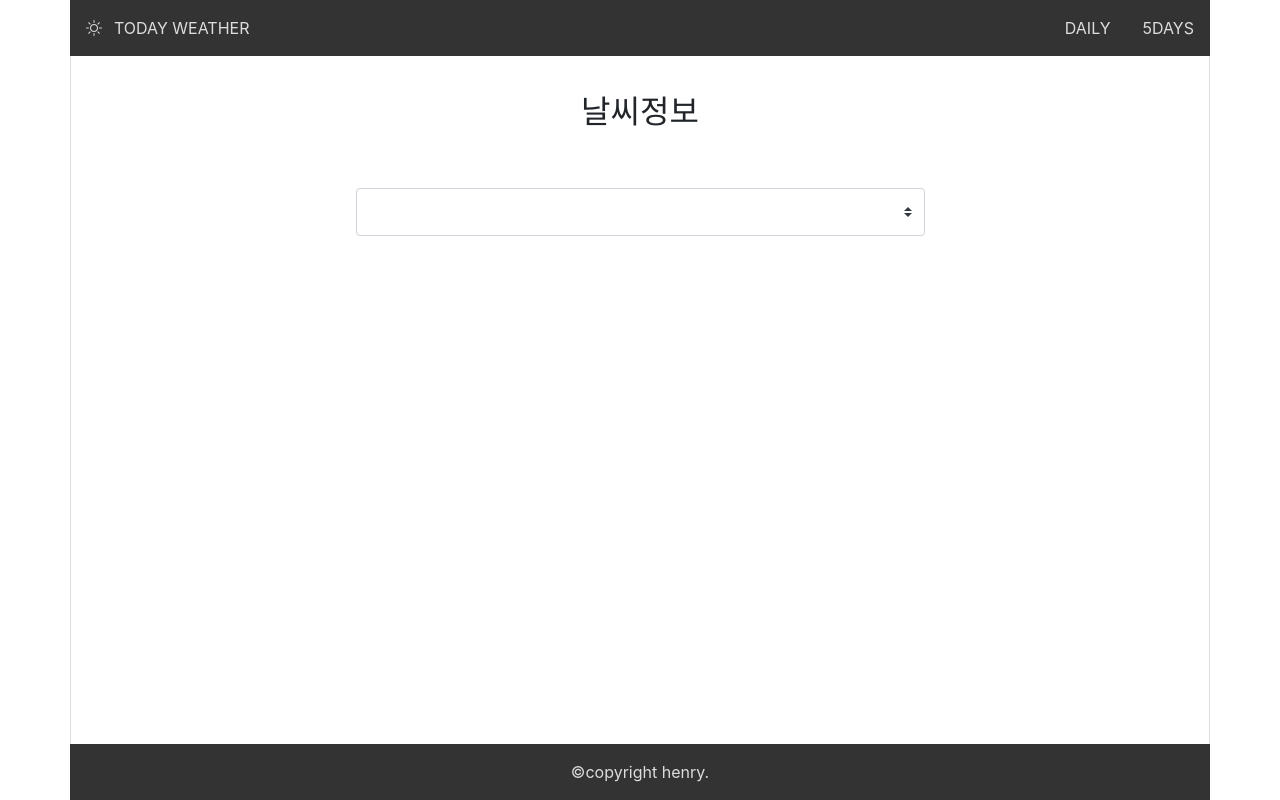
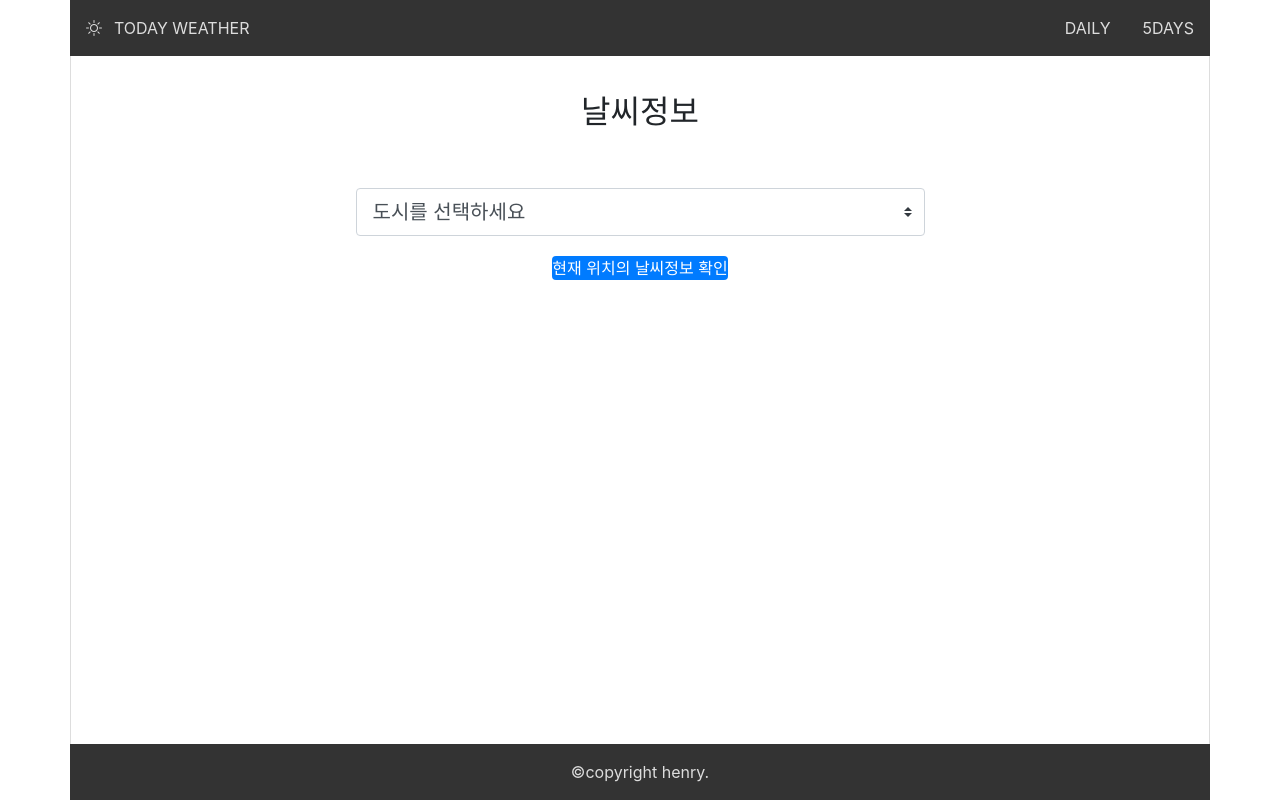
Before and after one commit to 4boysdontcry/18.vue-weather, a Vue app: page / in a window 1280 px wide. Built offline with nearby package versions, Linux system fonts and the light colour scheme; no server answers.

Commit message:
lat, lon 데이터 불러오기

```diff
--- a/src/assets/scss/_common.scss
+++ b/src/assets/scss/_common.scss
@@ -56,7 +56,7 @@ a {
 }
 
 img {vertical-align: bottom;}
-input, button {border-radius: 0; outline: none; border: none; background-color: transparent; cursor: pointer;}
+// input, button {border-radius: 0; outline: none; border: none; background-color: transparent; cursor: pointer;}
 
 
 /******************** Base ***********************/
--- a/src/store/index.js
+++ b/src/store/index.js
@@ -2,11 +2,11 @@
 import Vue from 'vue'
 import Vuex from 'vuex'
 
-import states from './states'
+import state from './state'
 import getters from './getters'
 import mutations from './mutations'
 import actions from './actions'
 
 Vue.use(Vuex)
 
-export default new Vuex.Store({ states, getters, mutations, actions })
+export default new Vuex.Store({ state, getters, mutations, actions })
--- a/src/views/Daily.vue
+++ b/src/views/Daily.vue
@@ -1,9 +1,12 @@
 <template>
   <div class="daily-wrapper">
     <h2 class="title-wrap">
-      날씨정보
+      날씨정보 <span>{{ cityName }}</span>
     </h2>
     <b-form-select class="city-select" v-model="selected" :options="options" size="lg" />
+    <div>
+      <button class="btn btn-primary" @click="onClick">현재 위치의 날씨정보 확인</button>
+    </div>
   </div>
 </template>
 
@@ -14,24 +17,52 @@ import axios from 'axios'
 export default {
   name: 'Daily',
   data() {
+    // 현재 컴포넌트에서 쓰일 변수를 등록하는 곳
     return{
       city: [],
-      selected: ''
+      selected: '',
     }
   },
+  props: ['data'],
   computed: {
-    options: function(){
+    // 다른 변수값이 변해 내 값이 변하는 것들은 computed에 등록
+    // 계산되어진 변수 -> 함수안의 값이 변해서 리턴값이 변하면 자신도 변한다.
+    options: function(){    // 변수선언 한거임
       const city = []
-      this.city.forEach(v => {
-        city.push({ text: v.name, value: {lat: v.lat, lon: v.lon}, disabled: (v.lat && v.lon) ? false : true })
+      this.city.forEach( (v, i) => {
+        let isCity = v.lat && v.lon;
+        if(i == 0) city.push({text: '도시를 선택하세요', value: '', disabled: true })
+        if(!isCity) city.push({ text: '------------', value: '', disabled: true })
+        city.push({
+          text: v.name, value: {lat: v.lat, lon: v.lon}, disabled: (v.lat && v.lon) ? false : true
+        })
+        if(!isCity) city.push({ text: '------------', value: '', disabled: true })
       })
       return city
+    },
+    ...mapGetters(['GET_DAILY']),
+    cityName: function(){
+      return this.GET_DAILY ? this.GET_DAILY.name : ''
     }
   },
-  async created() {
-		this.$store.dispatch('ACT_DAILY', null)
-    const { data } = await axios.get('/json/city.json')
+  watch: {    // 내가 변해서 다른 값들을 변하게 하는 것은 watch에 등록
+    selected: function(v, ov){
+      // select 값이 변하면 날씨정보를 가져오는 로직
+      this.$store.dispatch('ACT_DAILY', v)
+    },
+    GET_DAILY: function (v, ov){
+      console.log(v)
+    }
+  },
+  async created() {   // 자신(DAILY.vue)이 실행될 때 한번만 실행함
+		this.$store.dispatch('ACT_DAILY', null)   // 현재 위치의 날씨 정보 가져오기
+    const { data } = await axios.get('/json/city.json')   // 도시정보(위치값, 이름) 가져오기
     this.city = data.city
+  },
+  methods: {
+    onClick() {
+      this.$store.dispatch('ACT_DAILY', null)
+    },
   }
 }
 </script>
```
Also changed, not shown: public/mapgetters.html (added, +19 -0 lines), src/store/state.js (renamed from src/store/states.js).
